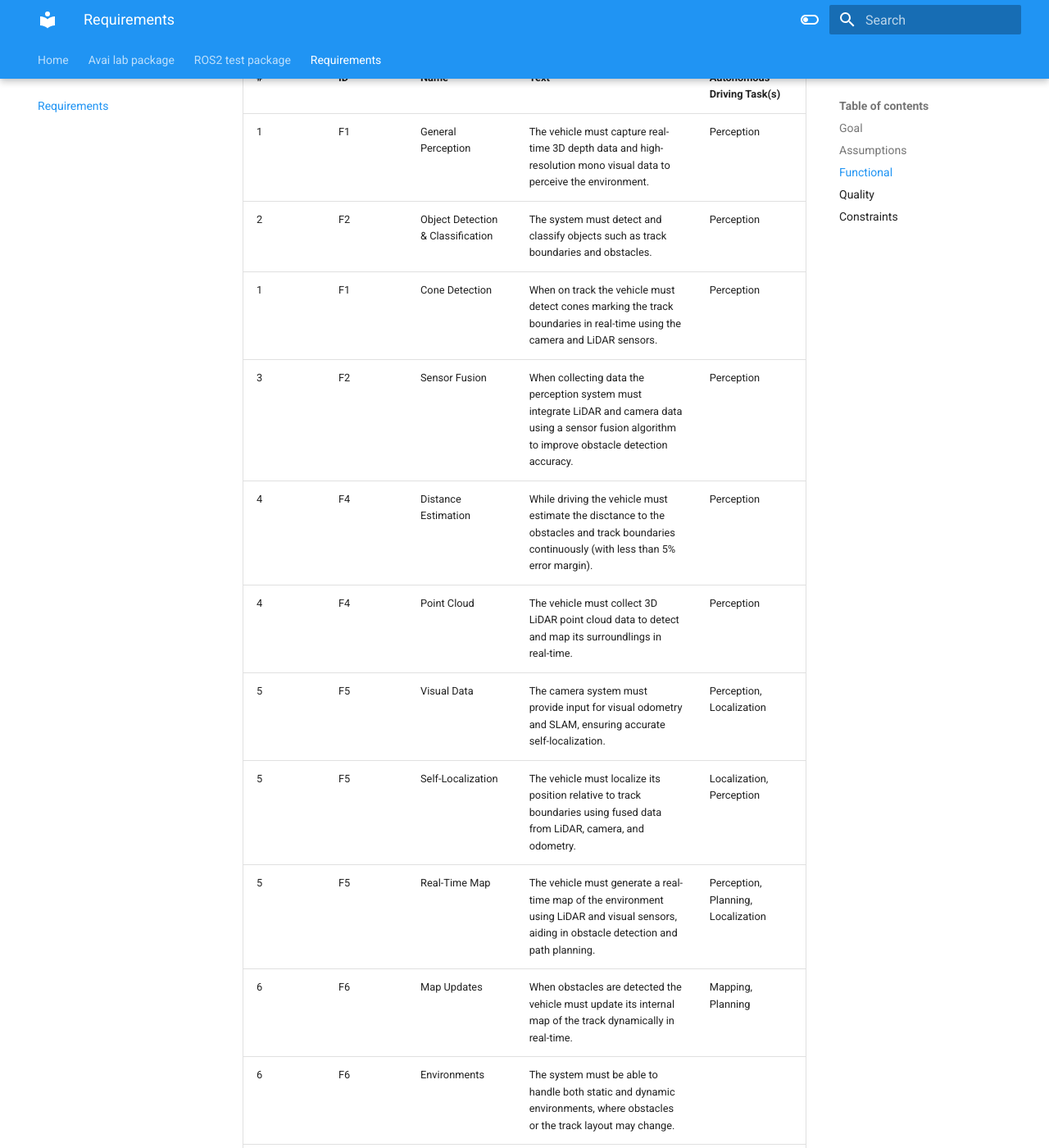
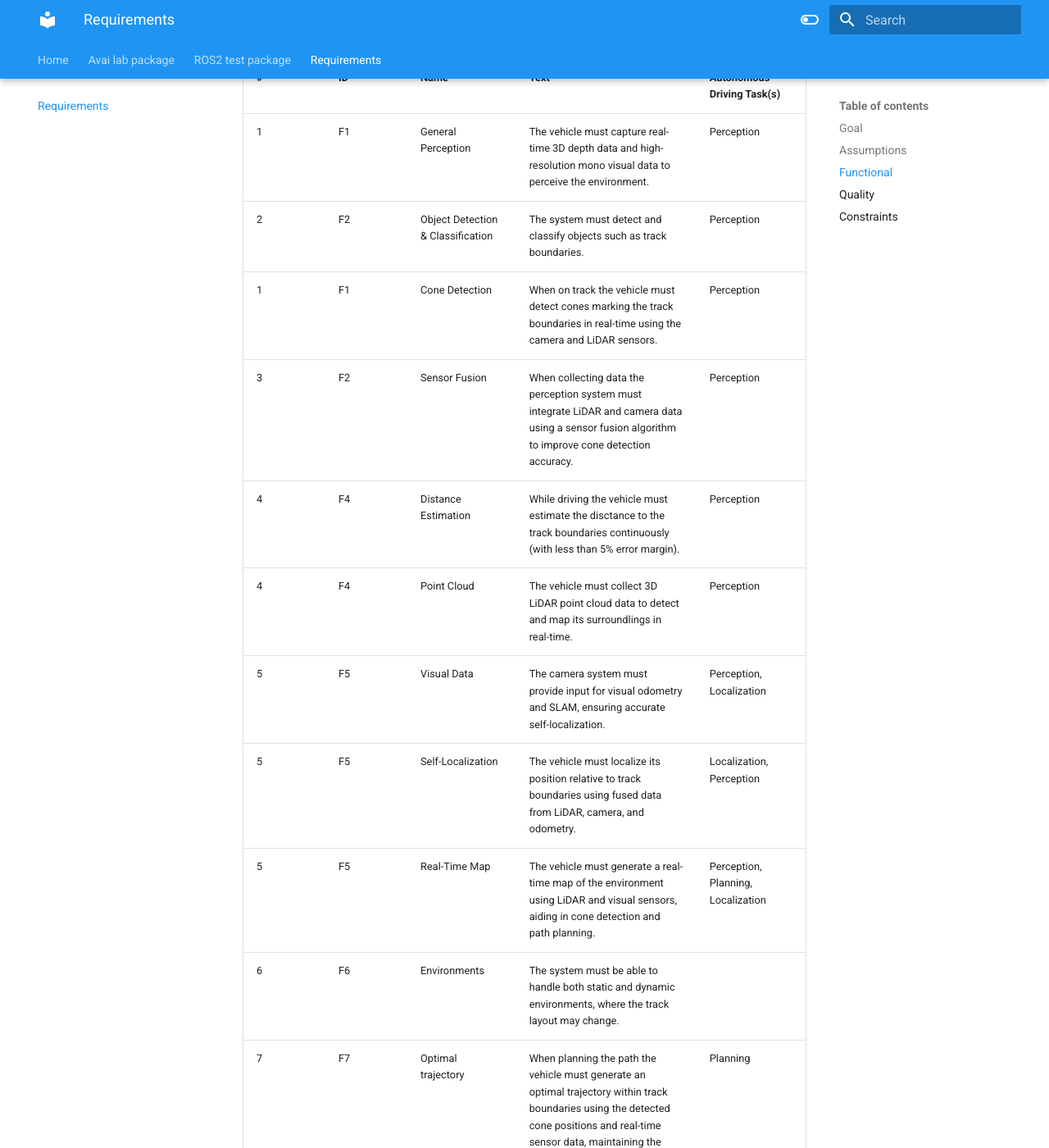
Before and after one commit to VicenteMoraes/race-car-buggy-busters, an MkDocs documentation site: the page built from docs/requirements.md, in a window 1280 px wide and 1400 px high, scrolled down 968 px. Shown: the whole window at 82% size. Built offline with MkDocs 1.6.1 and Material for MkDocs 9.7.7, drawn with Linux system fonts in a browser that asks for light colours; some of the changed text lies outside the part shown.

Commit message:
NOW all obstacles should be removed

```diff
--- a/docs/requirements.md
+++ b/docs/requirements.md
@@ -28,22 +28,21 @@ This section will hold the functional requirements for the project.
 \# | ID | Name | Text | Autonomous Driving Task(s)
 ---|----|------|------|---------------------------
 1 | F1 | General Perception | The vehicle must capture real-time 3D depth data and high-resolution mono visual data to perceive the environment. | Perception
-2 | F2 | Object Detection & Classification | The system must detect and classify objects such as track boundaries and obstacles. | Perception
+2 | F2 | Object Detection & Classification | The system must detect and classify objects such as track boundaries. | Perception
 1 | F1 | Cone Detection | When on track the vehicle must detect cones marking the track boundaries in real-time using the camera and LiDAR sensors. | Perception
-3 | F2 | Sensor Fusion | When collecting data the perception system must integrate LiDAR and camera data using a sensor fusion algorithm to improve obstacle detection accuracy. | Perception
-4 | F4 | Distance Estimation | While driving the vehicle must estimate the disctance to the obstacles and track boundaries continuously (with less than 5% error margin). | Perception
+3 | F2 | Sensor Fusion | When collecting data the perception system must integrate LiDAR and camera data using a sensor fusion algorithm to improve cone detection accuracy. | Perception
+4 | F4 | Distance Estimation | While driving the vehicle must estimate the disctance to the track boundaries continuously (with less than 5% error margin). | Perception
 4 | F4 | Point Cloud | The vehicle must collect 3D LiDAR point cloud data to detect and map its surroundlings in real-time. | Perception
 5 | F5 | Visual Data | The camera system must provide input for visual odometry and SLAM, ensuring accurate self-localization. | Perception, Localization
 5 | F5 | Self-Localization | The vehicle must localize its position relative to track boundaries using fused data from LiDAR, camera, and odometry. | Localization, Perception
-5 | F5 | Real-Time Map | The vehicle must generate a real-time map of the environment using LiDAR and visual sensors, aiding in obstacle detection and path planning. | Perception, Planning, Localization
-6 | F6 | Map Updates | When obstacles are detected the vehicle must update its internal map of the track dynamically in real-time. | Mapping, Planning
-6 | F6 | Environments | The system must be able to handle both static and dynamic environments, where obstacles or the track layout may change.
+5 | F5 | Real-Time Map | The vehicle must generate a real-time map of the environment using LiDAR and visual sensors, aiding in cone detection and path planning. | Perception, Planning, Localization
+6 | F6 | Environments | The system must be able to handle both static and dynamic environments, where the track layout may change.
 7 | F7 | Optimal trajectory | When planning the path the vehicle must generate an optimal trajectory within track boundaries using the detected cone positions and real-time sensor data, maintaining the desired speed. | Planning
 7 | F7 | Path Planning | The vehicle must implement a planning algorithm that works in real time, adjusting paths as the environment changes. | Planning
 7 | F7 | Path Updates | The path planner must compute new trajectories dynamically to handle sudden track changes. | Planning
 9 | F9 | Acceleration & Deceleration | The vehicle must decide when to accelerate, decelerate, or stop, depending on the environment. | Perception, Planning, Control
 9 | F9 | Driving Modes | The vehicle must be able between different driving modes (e.g. cruising, emergency stop) based on the context. | Planning, Control, Monitoring
-9 | F9 | Speed Maintenance | When on track the vehicle must maintain a speed of max. 15 km/h depending on the track layout and detected obstacles. | Planning
+9 | F9 | Speed Maintenance | When on track the vehicle must maintain a speed of max. 15 km/h depending on the track layout. | Planning
 9 | F9 | Acceleration Adaptation | The system must adapt acceleration to keep the vehicle within speed limits, adjusting for factors like road slope, friction, and other dynamic conditions. | Control
 10 | F10 | Sharp Turns | While approaching sharp turns the vehicle must adjust its speed to ensire safe cornering without exceeding the track boundaries. | Planning, Control
 11 | F11 | Smooth Acceleration | When accelreating the vehicle mist limit its accelaration to avoid jerky movements using a sof acceleration curve, ensuring smooth control. | Control
```
